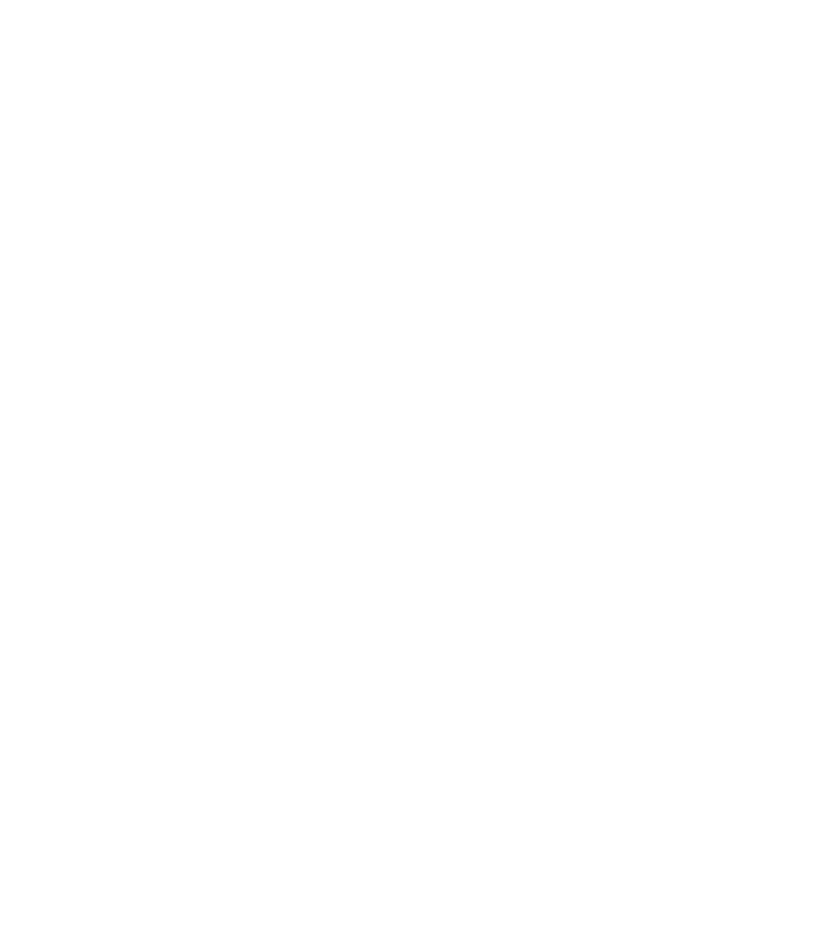
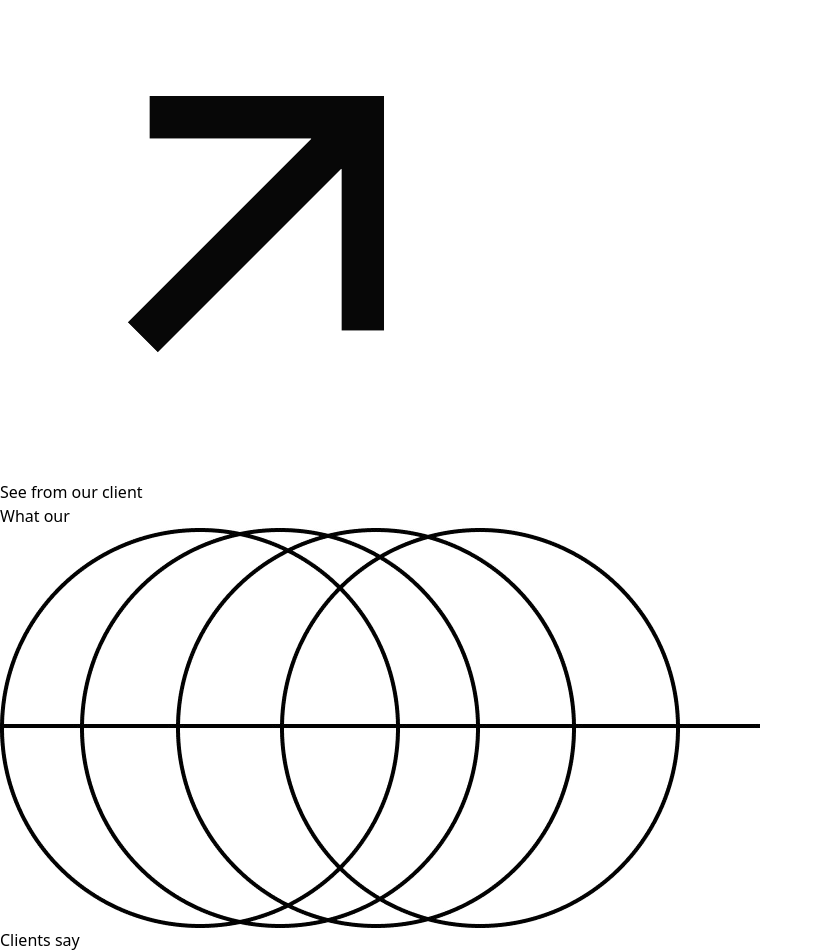
Before and after one commit to ZaidulV21/weinsightians-org, a React (Vite) app: page / in a window 1280 px wide. Shown: the part 2305-3257 px from the top of the page, without its empty margins (0-823 px from the left). Before the commit the page ends 2249 px from the top, so only its background shows below. Built offline with nearby package versions, Linux system fonts and the light colour scheme.

Commit message:
Update Structure

```diff
--- a/src/App.jsx
+++ b/src/App.jsx
@@ -1,7 +1,8 @@
 import Page1 from "./Page/Page1"
 import Page2 from "./Page/Page2"
 import Page3 from "./Page/Page3"
-
+import Page4 from "./Page/Page4"
+import Page5 from "./Page/Page5"
 
 export default function App() {
   return (
@@ -9,6 +10,8 @@
       <Page1/>
       <Page2/>
       <Page3/>
+      <Page4/>
+      <Page5/>
     </div>
   )
 }
--- a/src/Page/Page3.jsx
+++ b/src/Page/Page3.jsx
@@ -3,7 +3,7 @@
 const Page3 = () => {
   return (
     <div className='h-screen bg-white px-16'>
-      <div className='w-full h-1/3 bg-yellow-400 flex '>
+      <div className='w-full h-1/3 flex '>
         {/* Left Side  */}
         <div className='font-[gilroy]  mt-5 w-1/2'>
           <h1 className='text-xl font-bold'>See Our Portfolio Reels</h1>
@@ -11,9 +11,18 @@
           <h1 className='text-6xl flex '><img className='h-[3vw]' src="/circle-design.png" alt="" /> works</h1>
         </div>
         {/* Right Side  */}
-        <div className='flex left-0 mt-5 font-[gilroy] text-end'>
-        <p className=''>We crafted detailed botanical illustrations to highlight the <br />natural ingredients used in the products. Each design was <br />carefully integrated into the packaging layout.</p>
+        <div className='flex flex-col font-[gilroy] justify-center w-full'>
+          <p className='text-end mb-4'>We crafted detailed botanical illustrations to highlight the <br />natural ingredients used in the products. Each design was <br />carefully integrated into the packaging layout.</p>
+          <div className='flex justify-end'>
+            <button className='px-10 py-2 text-[#231746] font-semibold transition-transform-all duration-500 rounded-full border-2 bg-[#fff] hover:bg-[#534277] '>Learn More</button>
+            <div className='h-12 w-12 rounded-full flex transition-all duration-500 items-center justify-center p-2 border-2 hover:rotate-45'><img src="/right-arrow-black.png" alt="" /></div>
+          </div>
         </div>
+      </div>
+
+      {/* Bottom Card Content */}
+      <div className='w-full h-2/3 flex justify-center bg-red-500 items-center'>
+
       </div>
     </div>
   )
--- /dev/null
+++ b/src/Page/Page4.jsx
@@ -0,0 +1,22 @@
+import React from 'react'
+
+const Page4 = () => {
+  return (
+    <div className='h-screen bg-white px-16'>
+        {/* Top Content */}
+        <div className='w-full h-1/3 bg-teal-500 flex flex-col justify-center items-center space-y-4'>
+            <h1 className='text-xl font-semibold'>See from our client</h1>
+            <h1 className='text-6xl font-semibold font-[gilroy]'>What our</h1>
+            <h1 className='text-6xl font-semibold font-[gilroy] flex '><img className='h-[4vw]' src="/circle-design.png" alt="" /> Clients say</h1>
+        </div>
+
+        {/* Bottom Content */}
+        <div className='w-full h-2/3 bg-amber-500 flex '>
+
+        </div>
+
+    </div>
+  )
+}
+
+export default Page4
--- /dev/null
+++ b/src/Page/Page5.jsx
@@ -0,0 +1,14 @@
+import React from 'react'
+
+const Page5 = () => {
+  return (
+    <div className='h-[60vh] bg-white px-16'>
+        <div className='w-full bg-teal-500 flex '>
+
+        </div>
+
+    </div>
+  )
+}
+
+export default Page5
```
